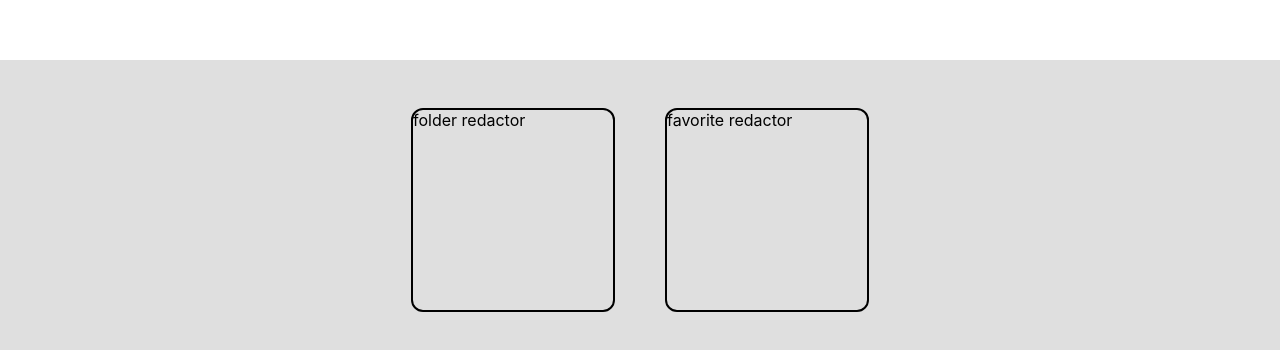
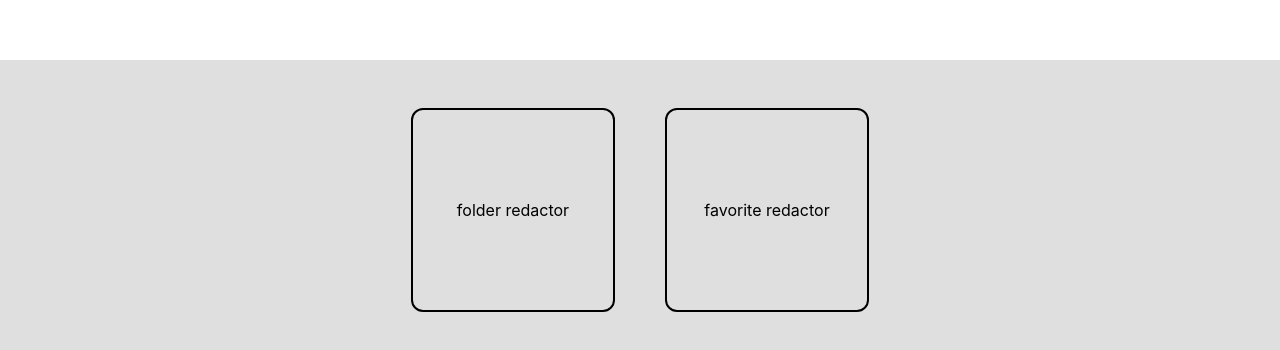
Before and after one commit to Pechenyice/siteMapper, a React (Create React App) app: page / in a window 1280 px wide. Shown: the part 440-790 px from the top of the page. Built offline with nearby package versions, Linux system fonts and the light colour scheme.

Commit message:
added some styles

```diff
--- a/src/App.css
+++ b/src/App.css
@@ -16,4 +16,16 @@
   height: 200px;
   border: 2px solid black;
   border-radius: 12px;
+  display: flex;
+  align-items: center;
+  justify-content: center;
 }
+
+.redactor__wrapper {
+  width: max-content;
+  margin: auto;
+}
+
+.redactor__wrapper button {
+  margin: auto;
+}
```
